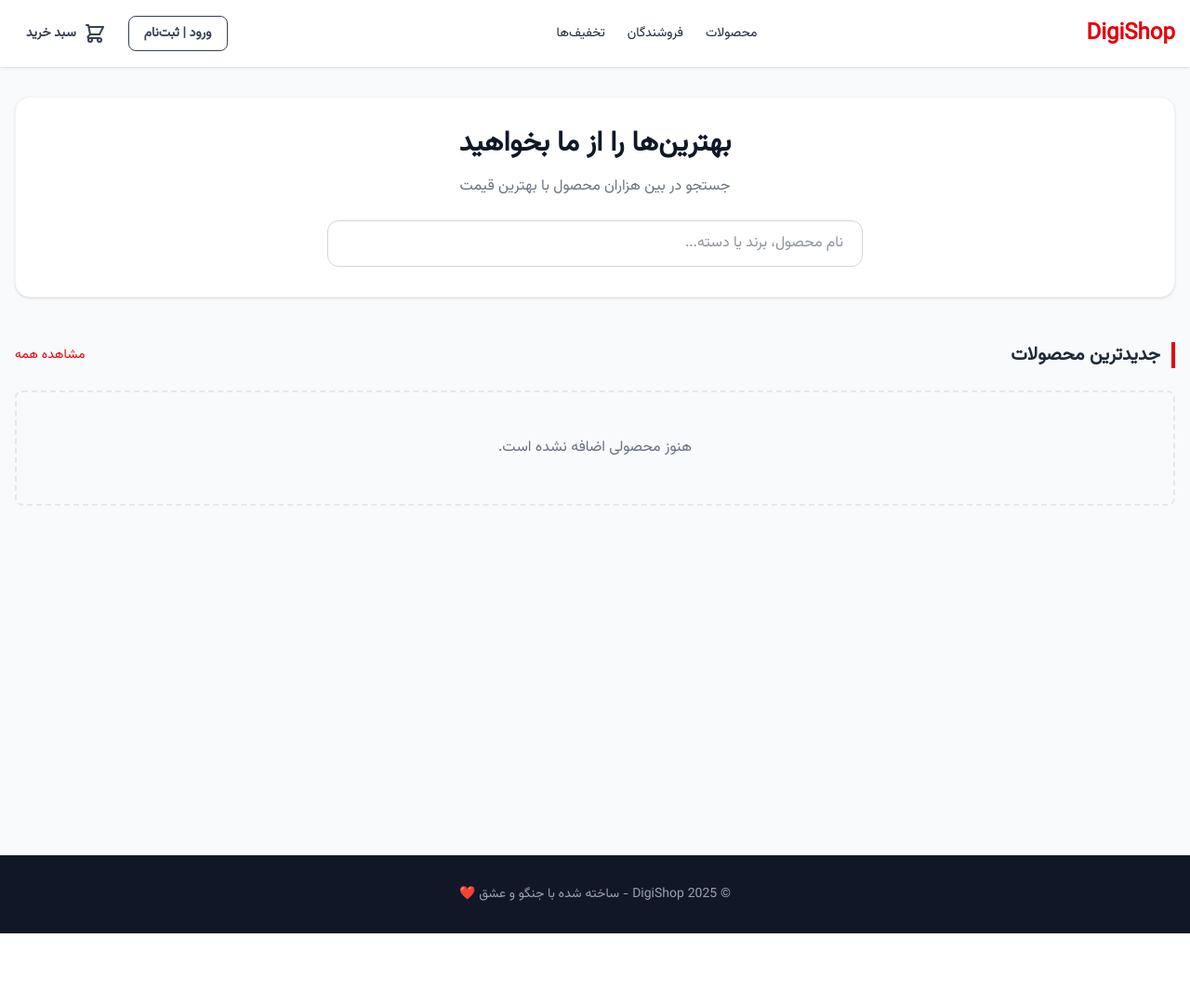
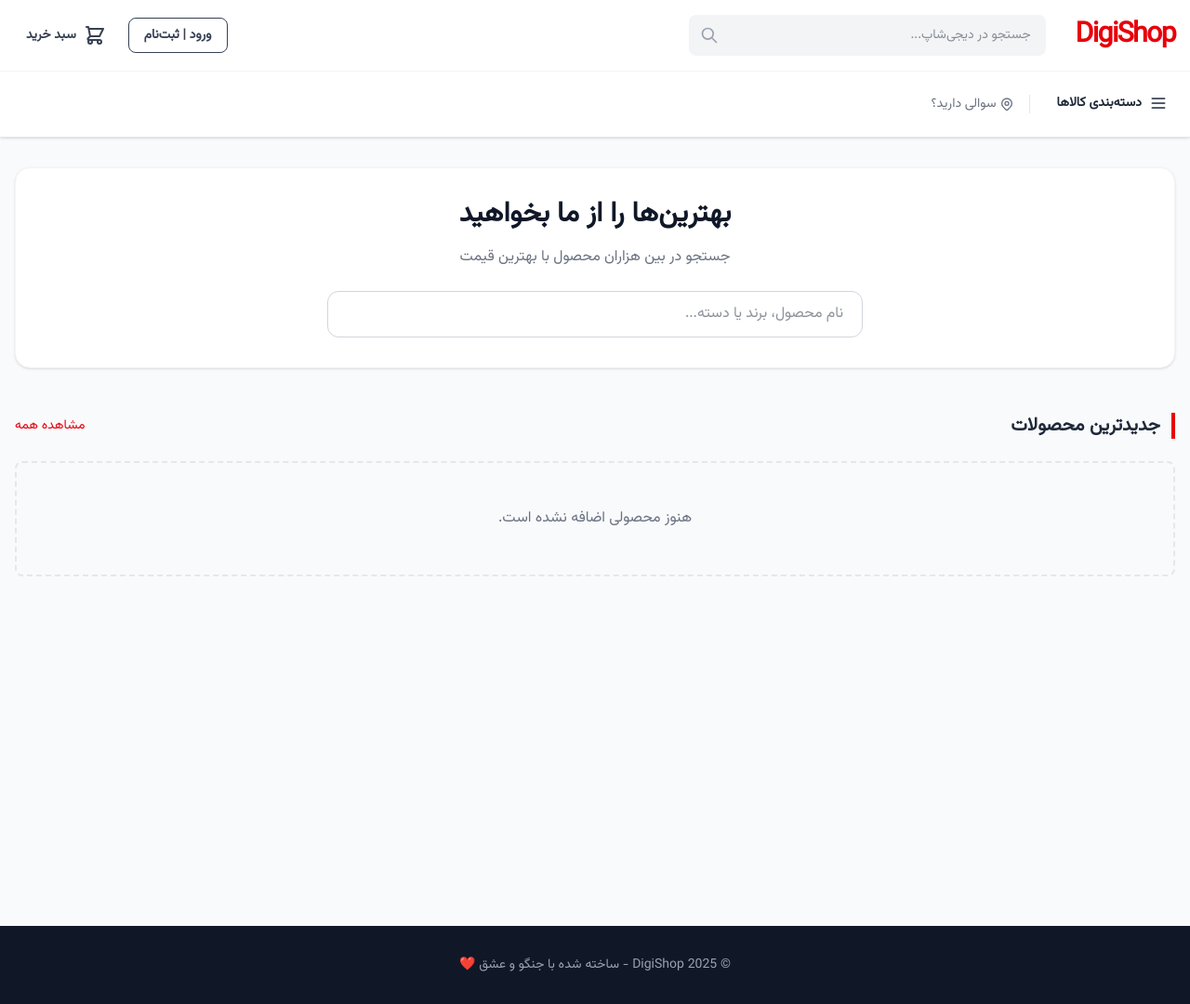
Before and after one commit to m-nazarian/DigiShop-Django-MultiVendor, a Django app: page / in a window 1280 px wide. Shown: the whole page at 93% size. Before the commit the page ends 1004 px from the top, so only its background shows below. Run offline with Django 5.2, Linux system fonts and the light colour scheme; data that the repository does not hold is empty; some libraries are stand-ins or nearby versions.

Commit message:
Creating a mega menu with a tree structure and filters

```diff
--- a/DigiShop/settings.py
+++ b/DigiShop/settings.py
@@ -152,6 +152,7 @@ TEMPLATES = [
                 'django.contrib.auth.context_processors.auth',
                 'django.contrib.messages.context_processors.messages',
                 'orders.context_processors.cart',
+                'products.context_processors.menu_categories',
             ],
         },
     },
--- /dev/null
+++ b/products/context_processors.py
@@ -0,0 +1,18 @@
+from .models import Category
+
+
+def menu_categories(request):
+    """
+    این تابع دسته‌بندی‌های ریشه (Level 0) را به همراه
+    فرزندان و ستون‌های مگا‌منو لود می‌کند تا در هدر نمایش داده شوند.
+    """
+    # فقط دسته‌های اصلی که فعال هستند
+    # prefetch_related برای جلوگیری از کوئری‌های تکراری (N+1 Problem)
+    root_categories = Category.objects.filter(level=0, is_active=True).prefetch_related(
+        'children',  # زیر دسته‌های درختی
+        'menu_columns__items',  # ستون‌های مگا‌منو و آیتم‌هایش
+    )
+
+    return {
+        'main_menu_categories': root_categories
+    }
--- a/products/urls.py
+++ b/products/urls.py
@@ -5,4 +5,5 @@ app_name = 'products'
 
 urlpatterns = [
     path('api/category-attributes/<int:category_id>/', views.get_category_attributes, name='category_attributes'),
+    path('', views.product_list, name='product_list'),
 ]
--- a/templates/base.html
+++ b/templates/base.html
@@ -18,8 +18,6 @@
             font-style: normal;
         }
         body { font-family: 'Vazirmatn', sans-serif; }
-
-        /* برای جلوگیری از پرش تصویر هنگام لود شدن آلپاین */
         [x-cloak] { display: none !important; }
     </style>
 
@@ -30,13 +28,18 @@
 <body class="bg-gray-50 text-gray-800" hx-headers='{"X-CSRFToken": "{{ csrf_token }}"}'>
 
     <header class="bg-white shadow-sm sticky top-0 z-50">
-        <div class="container mx-auto px-4 py-4 flex justify-between items-center">
-            <div class="text-2xl font-bold text-red-600">DigiShop</div>
-            <nav class="hidden md:flex gap-6 text-sm font-medium">
-                <a href="#" class="hover:text-red-500 transition">محصولات</a>
-                <a href="#" class="hover:text-red-500 transition">فروشندگان</a>
-                <a href="#" class="hover:text-red-500 transition">تخفیف‌ها</a>
-            </nav>
+
+        <div class="container mx-auto px-4 py-4 flex justify-between items-center border-b border-gray-100">
+
+            <div class="flex items-center gap-8">
+                <a href="{% url 'core:home' %}" class="text-3xl font-extrabold text-red-600 tracking-tighter">DigiShop</a>
+
+                <div class="hidden lg:block w-96 relative">
+                    <input type="text" placeholder="جستجو در دیجی‌شاپ..." class="w-full bg-gray-100 rounded-lg px-4 py-3 text-sm focus:outline-none focus:ring-2 focus:ring-red-500 transition">
+                    <svg class="w-5 h-5 text-gray-400 absolute left-3 top-3" fill="none" stroke="currentColor" viewBox="0 0 24 24"><path stroke-linecap="round" stroke-linejoin="round" stroke-width="2" d="M21 21l-6-6m2-5a7 7 0 11-14 0 7 7 0 0114 0z"></path></svg>
+                </div>
+            </div>
+
             <div class="flex gap-3 items-center">
                 {% if user.is_authenticated %}
                     <div class="relative group" x-data="{ open: false }">
@@ -47,7 +50,7 @@
                         </button>
 
                         <div x-show="open" @click.away="open = false" class="absolute top-full left-0 mt-2 w-48 bg-white rounded-xl shadow-lg border border-gray-100 overflow-hidden z-50" style="display: none;">
-                            <a href="#" class="block px-4 py-3 text-sm text-gray-700 hover:bg-gray-50 border-b border-gray-50">پروفایل من</a>
+                            <a href="{% url 'accounts:dashboard' %}" class="block px-4 py-3 text-sm text-gray-700 hover:bg-gray-50 border-b border-gray-50">پروفایل من</a>
                             <a href="#" class="block px-4 py-3 text-sm text-gray-700 hover:bg-gray-50 border-b border-gray-50">سفارش‌های من</a>
                             <a href="{% url 'accounts:logout' %}" class="block px-4 py-3 text-sm text-red-600 hover:bg-red-50">خروج از حساب</a>
                         </div>
@@ -61,6 +64,9 @@
                 {% include 'orders/includes/cart_dropdown.html' %}
             </div>
         </div>
+
+        {% include 'includes/mega_menu.html' %}
+
     </header>
 
     <main class="min-h-screen container mx-auto px-4 py-8">
--- /dev/null
+++ b/templates/includes/mega_menu.html
@@ -0,0 +1,120 @@
+{% load static %}
+
+<nav class="bg-white border-b border-gray-200 hidden lg:block relative z-40"
+     x-data="{
+        activeTab: {{ main_menu_categories.first.id|default:'null' }},
+        menuOpen: false
+     }">
+
+    <div class="container mx-auto px-4">
+        <ul class="flex items-center gap-1">
+
+            <li class="relative group py-3 px-2"
+                @mouseenter="menuOpen = true"
+                @mouseleave="menuOpen = false">
+
+                <a href="#" class="font-bold text-gray-800 flex items-center gap-2 text-sm hover:text-red-600 cursor-pointer border-b-2 border-transparent hover:border-red-600 pb-3 mt-3 transition-colors">
+                    <svg class="w-5 h-5" fill="none" stroke="currentColor" viewBox="0 0 24 24"><path stroke-linecap="round" stroke-linejoin="round" stroke-width="2" d="M4 6h16M4 12h16M4 18h16"></path></svg>
+                    دسته‌بندی کالاها
+                </a>
+
+                <div x-show="menuOpen"
+                     x-transition:enter="transition ease-out duration-200"
+                     x-transition:enter-start="opacity-0 translate-y-2"
+                     x-transition:enter-end="opacity-100 translate-y-0"
+                     x-transition:leave="transition ease-in duration-150"
+                     x-transition:leave-start="opacity-100 translate-y-0"
+                     x-transition:leave-end="opacity-0 translate-y-2"
+                     class="absolute top-full right-0 w-[90vw] max-w-[1200px] bg-white shadow-2xl rounded-bl-2xl rounded-br-2xl border-t border-gray-100 z-50 flex overflow-hidden min-h-[450px]"
+                     style="display: none;"> <div class="w-1/5 bg-gray-50 overflow-y-auto border-l border-gray-100 py-2">
+                        <ul>
+                            {% for category in main_menu_categories %}
+                            <li @mouseover="activeTab = {{ category.id }}"
+                                :class="activeTab === {{ category.id }} ? 'bg-white text-red-600 border-r-4 border-red-600' : 'text-gray-600 hover:bg-gray-100'"
+                                class="cursor-pointer transition-all duration-200">
+
+                                <a href="{% url 'products:product_list' %}?category={{ category.slug }}" class="flex items-center gap-3 py-3 px-4 text-sm font-bold w-full h-full">
+                                    {% if category.icon %}
+                                        <img src="{{ category.icon.url }}" class="w-5 h-5 object-contain opacity-80">
+                                    {% else %}
+                                        <svg class="w-5 h-5 opacity-50" fill="none" stroke="currentColor" viewBox="0 0 24 24"><path stroke-linecap="round" stroke-linejoin="round" stroke-width="2" d="M4 6a2 2 0 012-2h2a2 2 0 012 2v2a2 2 0 01-2 2H6a2 2 0 01-2-2V6zM14 6a2 2 0 012-2h2a2 2 0 012 2v2a2 2 0 01-2 2h-2a2 2 0 01-2-2V6zM4 16a2 2 0 012-2h2a2 2 0 012 2v2a2 2 0 01-2 2H6a2 2 0 01-2-2v-2zM14 16a2 2 0 012-2h2a2 2 0 012 2v2a2 2 0 01-2 2h-2a2 2 0 01-2-2v-2z"></path></svg>
+                                    {% endif %}
+                                    {{ category.name }}
+                                </a>
+                            </li>
+                            {% endfor %}
+                        </ul>
+                    </div>
+
+                    <div class="flex-1 p-6 bg-white relative">
+                        {% for category in main_menu_categories %}
+                        <div x-show="activeTab === {{ category.id }}" class="flex h-full animate-fade-in">
+
+                            <div class="flex-1 grid grid-cols-1 md:grid-cols-2 lg:grid-cols-3 gap-y-6 gap-x-8 content-start overflow-y-auto pr-2 max-h-[450px]">
+
+                                <a href="{% url 'products:product_list' %}?category={{ category.slug }}" class="col-span-full flex items-center gap-2 text-sm font-bold text-gray-800 hover:text-red-600 mb-2">
+                                    همه محصولات {{ category.name }}
+                                    <svg class="w-4 h-4" fill="none" stroke="currentColor" viewBox="0 0 24 24"><path stroke-linecap="round" stroke-linejoin="round" stroke-width="2" d="M15 19l-7-7 7-7"></path></svg>
+                                </a>
+
+                                {% if category.menu_columns.all %}
+                                    {% for column in category.menu_columns.all %}
+                                    <div>
+                                        <h4 class="font-bold text-gray-800 mb-3 text-sm border-r-2 border-red-500 pr-2 pl-2">
+                                            {{ column.title }}
+                                        </h4>
+                                        <ul class="space-y-2">
+                                            {% for item in column.items.all %}
+                                            <li>
+                                                <a href="{{ item.url }}" class="text-xs text-gray-500 hover:text-red-600 hover:font-bold transition flex items-center gap-2">
+                                                    {{ item.title }}
+                                                </a>
+                                            </li>
+                                            {% endfor %}
+                                        </ul>
+                                    </div>
+                                    {% endfor %}
+                                {% endif %}
+
+                                {% if category.children.all %}
+                                <div class="col-span-full mt-4 border-t border-gray-100 pt-4">
+                                    <h4 class="font-bold text-gray-800 mb-3 text-sm">دسته‌بندی‌ها</h4>
+                                    <div class="flex flex-wrap gap-3">
+                                        {% for child in category.children.all %}
+                                        <a href="{% url 'products:product_list' %}?category={{ child.slug }}" class="bg-gray-50 hover:bg-gray-100 text-gray-600 px-3 py-2 rounded-lg text-xs transition border border-gray-100">
+                                            {{ child.name }}
+                                        </a>
+                                        {% endfor %}
+                                    </div>
+                                </div>
+                                {% endif %}
+
+                            </div>
+
+                            {% if category.image %}
+                            <div class="w-64 pl-4 hidden xl:block flex-shrink-0">
+                                <a href="{% url 'products:product_list' %}?category={{ category.slug }}" class="block h-full relative rounded-2xl overflow-hidden group/ad">
+                                    <img src="{{ category.image.url }}" class="w-full h-full object-cover transform group-hover/ad:scale-105 transition duration-700">
+                                    <div class="absolute inset-0 bg-gradient-to-t from-black/70 via-transparent to-transparent flex items-end p-6">
+                                        <span class="text-white font-bold text-lg drop-shadow-md">{{ category.name }}</span>
+                                    </div>
+                                </a>
+                            </div>
+                            {% endif %}
+
+                        </div>
+                        {% endfor %}
+                    </div>
+
+                </div>
+            </li>
+
+            <li class="mr-4 text-sm text-gray-500 border-r border-gray-200 pr-4">
+                <a href="#" class="hover:text-red-600 transition flex items-center gap-1">
+                    <svg class="w-4 h-4" fill="none" stroke="currentColor" viewBox="0 0 24 24"><path stroke-linecap="round" stroke-linejoin="round" stroke-width="2" d="M17.657 16.657L13.414 20.9a1.998 1.998 0 01-2.827 0l-4.244-4.243a8 8 0 1111.314 0z"></path><path stroke-linecap="round" stroke-linejoin="round" stroke-width="2" d="M15 11a3 3 0 11-6 0 3 3 0 016 0z"></path></svg>
+                    سوالی دارید؟
+                </a>
+            </li>
+        </ul>
+    </div>
+</nav>
--- a/theme/static/css/dist/styles.css
+++ b/theme/static/css/dist/styles.css
@@ -71,6 +71,8 @@
     --font-weight-normal: 400;
     --font-weight-medium: 500;
     --font-weight-bold: 700;
+    --font-weight-extrabold: 800;
+    --tracking-tighter: -0.05em;
     --tracking-normal: 0em;
     --tracking-widest: 0.1em;
     --leading-normal: 1.5;
@@ -78,6 +80,8 @@
     --radius-lg: 0.5rem;
     --radius-xl: 0.75rem;
     --radius-2xl: 1rem;
+    --drop-shadow-md: 0 3px 3px rgb(0 0 0 / 0.12);
+    --ease-in: cubic-bezier(0.4, 0, 1, 1);
     --ease-out: cubic-bezier(0, 0, 0.2, 1);
     --animate-spin: spin 1s linear infinite;
     --default-transition-duration: 150ms;
@@ -1167,6 +1174,9 @@
   .top-2 {
     top: calc(var(--spacing) * 2);
   }
+  .top-3 {
+    top: calc(var(--spacing) * 3);
+  }
   .top-4 {
     top: calc(var(--spacing) * 4);
   }
@@ -1179,20 +1189,32 @@
   .-right-2 {
     right: calc(var(--spacing) * -2);
   }
+  .right-0 {
+    right: calc(var(--spacing) * 0);
+  }
   .right-2 {
     right: calc(var(--spacing) * 2);
   }
   .right-4 {
     right: calc(var(--spacing) * 4);
   }
+  .right-\[-100px\] {
+    right: -100px;
+  }
   .left-0 {
     left: calc(var(--spacing) * 0);
   }
+  .left-3 {
+    left: calc(var(--spacing) * 3);
+  }
   .left-4 {
     left: calc(var(--spacing) * 4);
   }
   .left-6 {
     left: calc(var(--spacing) * 6);
+  }
+  .z-40 {
+    z-index: 40;
   }
   .z-50 {
     z-index: 50;
@@ -1308,6 +1330,9 @@
   }
   .mr-1 {
     margin-right: calc(var(--spacing) * 1);
+  }
+  .mr-4 {
+    margin-right: calc(var(--spacing) * 4);
   }
   .mr-auto {
     margin-right: auto;
@@ -1644,18 +1693,33 @@
   .w-48 {
     width: calc(var(--spacing) * 48);
   }
+  .w-64 {
+    width: calc(var(--spacing) * 64);
+  }
   .w-80 {
     width: calc(var(--spacing) * 80);
   }
+  .w-96 {
+    width: calc(var(--spacing) * 96);
+  }
+  .w-\[90vw\] {
+    width: 90vw;
+  }
   .w-full {
     width: 100%;
   }
+  .w-screen {
+    width: 100vw;
+  }
   .max-w-2xl {
     max-width: var(--container-2xl);
   }
   .max-w-4xl {
     max-width: var(--container-4xl);
   }
+  .max-w-\[1200px\] {
+    max-width: 1200px;
+  }
   .max-w-md {
     max-width: var(--container-md);
   }
@@ -1875,6 +1969,14 @@
     border-top-style: var(--tw-border-style);
     border-top-width: 1px;
   }
+  .border-r {
+    border-right-style: var(--tw-border-style);
+    border-right-width: 1px;
+  }
+  .border-r-2 {
+    border-right-style: var(--tw-border-style);
+    border-right-width: 2px;
+  }
   .border-r-4 {
     border-right-style: var(--tw-border-style);
     border-right-width: 4px;
@@ -2096,14 +2236,26 @@
   .pr-3 {
     padding-right: calc(var(--spacing) * 3);
   }
+  .pr-4 {
+    padding-right: calc(var(--spacing) * 4);
+  }
   .pb-2 {
     padding-bottom: calc(var(--spacing) * 2);
   }
+  .pb-3 {
+    padding-bottom: calc(var(--spacing) * 3);
+  }
   .pb-4 {
     padding-bottom: calc(var(--spacing) * 4);
   }
   .pb-6 {
     padding-bottom: calc(var(--spacing) * 6);
+  }
+  .pl-2 {
+    padding-left: calc(var(--spacing) * 2);
+  }
+  .pl-4 {
+    padding-left: calc(var(--spacing) * 4);
   }
   .text-center {
     text-align: center;
@@ -2172,6 +2324,10 @@
     --tw-font-weight: var(--font-weight-bold);
     font-weight: var(--font-weight-bold);
   }
+  .font-extrabold {
+    --tw-font-weight: var(--font-weight-extrabold);
+    font-weight: var(--font-weight-extrabold);
+  }
   .font-medium {
     --tw-font-weight: var(--font-weight-medium);
     font-weight: var(--font-weight-medium);
@@ -2187,6 +2343,10 @@
   .tracking-normal {
     --tw-tracking: var(--tracking-normal);
     letter-spacing: var(--tracking-normal);
+  }
+  .tracking-tighter {
+    --tw-tracking: var(--tracking-tighter);
+    letter-spacing: var(--tracking-tighter);
   }
   .tracking-widest {
     --tw-tracking: var(--tracking-widest);
@@ -2342,6 +2524,11 @@
     transition-timing-function: var(--tw-ease, var(--default-transition-timing-function));
     transition-duration: var(--tw-duration, var(--default-transition-duration));
   }
+  .transition-colors {
+    transition-property: color, background-color, border-color, outline-color, text-decoration-color, fill, stroke, --tw-gradient-from, --tw-gradient-via, --tw-gradient-to;
+    transition-timing-function: var(--tw-ease, var(--default-transition-timing-function));
+    transition-duration: var(--tw-duration, var(--default-transition-duration));
+  }
   .transition-shadow {
     transition-property: box-shadow;
     transition-timing-function: var(--tw-ease, var(--default-transition-timing-function));
@@ -2563,11 +2840,6 @@
     }
   }
   @media (width >= 48rem) {
-    .md\:flex {
-      display: flex;
-    }
-  }
-  @media (width >= 48rem) {
     .md\:grid-cols-2 {
       grid-template-columns: repeat(2, minmax(0, 1fr));
     }
@@ -2619,6 +2891,11 @@
     }
   }
   @media (width >= 64rem) {
+    .lg\:block {
+      display: block;
+    }
+  }
+  @media (width >= 64rem) {
     .lg\:grid-cols-3 {
       grid-template-columns: repeat(3, minmax(0, 1fr));
     }
@@ -2886,6 +3173,21 @@
     background-position-x: -115%;
   }
 }
+@property --tw-translate-x {
+  syntax: "*";
+  inherits: false;
+  initial-value: 0;
+}
+@property --tw-translate-y {
+  syntax: "*";
+  inherits: false;
+  initial-value: 0;
+}
+@property --tw-translate-z {
+  syntax: "*";
+  inherits: false;
+  initial-value: 0;
+}
 @property --tw-scale-x {
   syntax: "*";
   inherits: false;
@@ -3054,6 +3356,59 @@
   syntax: "*";
   inherits: false;
   initial-value: 0 0 #0000;
+}
+@property --tw-blur {
+  syntax: "*";
+  inherits: false;
+}
+@property --tw-brightness {
+  syntax: "*";
+  inherits: false;
+}
+@property --tw-contrast {
+  syntax: "*";
+  inherits: false;
+}
+@property --tw-grayscale {
+  syntax: "*";
+  inherits: false;
+}
+@property --tw-hue-rotate {
+  syntax: "*";
+  inherits: false;
+}
+@property --tw-invert {
+  syntax: "*";
+  inherits: false;
+}
+@property --tw-opacity {
+  syntax: "*";
+  inherits: false;
+}
+@property --tw-saturate {
+  syntax: "*";
+  inherits: false;
+}
+@property --tw-sepia {
+  syntax: "*";
+  inherits: false;
+}
+@property --tw-drop-shadow {
+  syntax: "*";
+  inherits: false;
+}
+@property --tw-drop-shadow-color {
+  syntax: "*";
+  inherits: false;
+}
+@property --tw-drop-shadow-alpha {
+  syntax: "<percentage>";
+  inherits: false;
+  initial-value: 100%;
+}
+@property --tw-drop-shadow-size {
+  syntax: "*";
+  inherits: false;
 }
 @property --tw-duration {
   syntax: "*";
@@ -3071,6 +3426,9 @@
 @layer properties {
   @supports ((-webkit-hyphens: none) and (not (margin-trim: inline))) or ((-moz-orient: inline) and (not (color:rgb(from red r g b)))) {
     *, ::before, ::after, ::backdrop {
+      --tw-translate-x: 0;
+      --tw-translate-y: 0;
+      --tw-translate-z: 0;
       --tw-scale-x: 1;
       --tw-scale-y: 1;
       --tw-scale-z: 1;
@@ -3108,6 +3466,19 @@
       --tw-ring-offset-width: 0px;
       --tw-ring-offset-color: #fff;
       --tw-ring-offset-shadow: 0 0 #0000;
+      --tw-blur: initial;
+      --tw-brightness: initial;
+      --tw-contrast: initial;
+      --tw-grayscale: initial;
+      --tw-hue-rotate: initial;
+      --tw-invert: initial;
+      --tw-opacity: initial;
+      --tw-saturate: initial;
+      --tw-sepia: initial;
+      --tw-drop-shadow: initial;
+      --tw-drop-shadow-color: initial;
+      --tw-drop-shadow-alpha: 100%;
+      --tw-drop-shadow-size: initial;
       --tw-duration: initial;
       --tw-ease: initial;
     }
```
Also changed, not shown: other parts of theme/static/css/dist/styles.css (+217 -0 lines), products/admin.py (+13 -1 lines), products/models.py (+38 -3 lines), products/views.py (+33 -2 lines), products/migrations/0007_megamenucolumn_megamenuitem.py (added).
